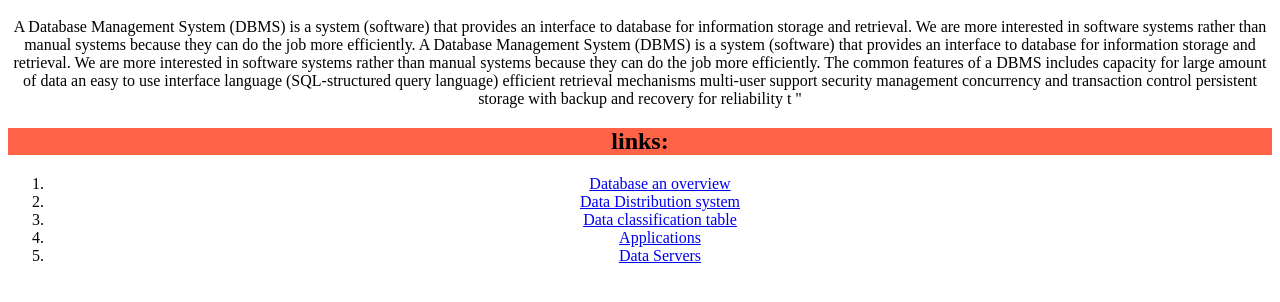
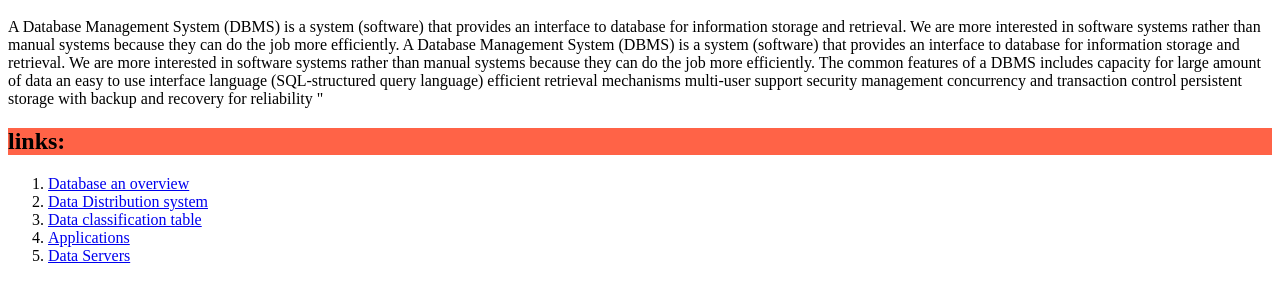
Before and after one commit to mohamed-azam/ece001, a plain HTML site: page index.html in a window 1280 px wide. Shown: the part 48-350 px from the top of the page. Drawn offline with Linux system fonts and the light colour scheme.

Commit message:
Update index.html

```diff
--- a/index.html
+++ b/index.html
@@ -4,7 +4,7 @@
 <body>
 <center><h1 style="background-color:DodgerBlue;">Database System</h1></center>
 
-<center><p> A Database Management System (DBMS) is a system (software) that provides an interface to database for information storage and retrieval.
+<p> A Database Management System (DBMS) is a system (software) that provides an interface to database for information storage and retrieval.
  We are more interested in software systems rather than manual systems because they can do the job more efficiently. A Database Management System (DBMS) is a system (software) that provides an interface to database for information storage and retrieval. We are more interested in software systems rather than manual systems because they can do the job more efficiently. The common features of a DBMS includes capacity for large amount of data
 an easy to use interface language (SQL-structured query language)
 efficient retrieval mechanisms
@@ -12,7 +12,7 @@ multi-user support
 security management
 concurrency and transaction control
 persistent storage with backup and recovery for reliability
-t "<p>
+ "<p>
 
 <h2 style="background-color:Tomato;">links:</h2>
 
```
